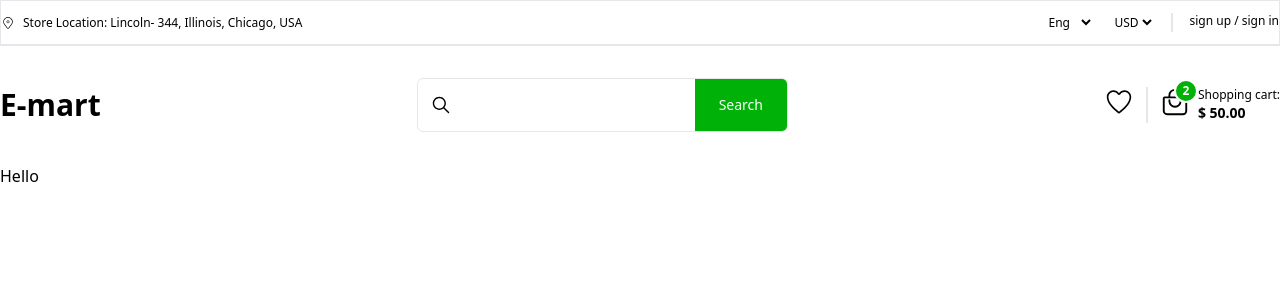
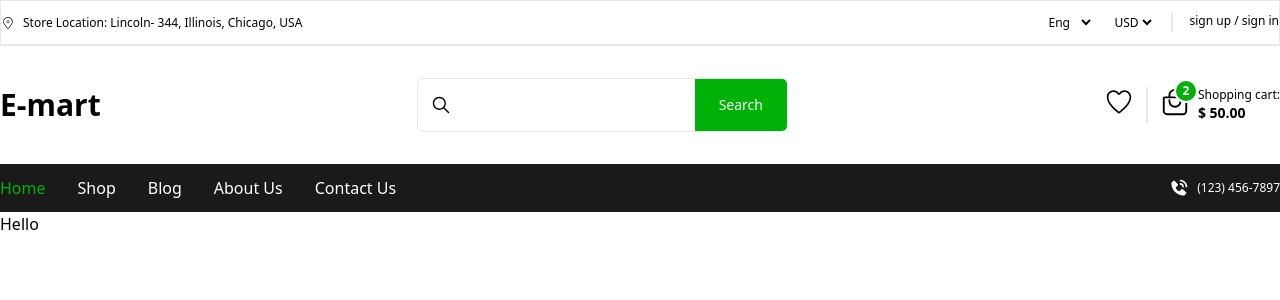
Before and after one commit to patharharsh/e-mart, a Next.js app: page / in a window 1280 px wide. Shown: the top 300 px of the page. Built offline with nearby package versions, Linux system fonts and the light colour scheme.

Commit message:
navbar added

```diff
--- a/src/components/MobileNav.tsx
+++ b/src/components/MobileNav.tsx
@@ -2,6 +2,7 @@
 import { useState } from "react";
 import TopNav from "./header/TopNav";
 import HeaderActionBtns from "./HeaderActionBtns";
+import Navbar from "./header/Navbar";
 
 const MobileNav = () => {
   const [isOpen, setIsOpen] = useState(false);
@@ -41,9 +42,8 @@ const MobileNav = () => {
           isOpen ? "translate-x-0" : "-translate-x-full"
         }`}
       >
-        <div className="">
-          <TopNav />
-        </div>
+        <TopNav />
+        <Navbar toggleDrawer={toggleDrawer} />
       </div>
       {isOpen && (
         <div
--- a/src/components/header/Header.tsx
+++ b/src/components/header/Header.tsx
@@ -2,6 +2,7 @@ import React from 'react'
 import TopNav from './TopNav'
 import MiddleNav from './MiddleNav'
 import MobileNav from '../MobileNav'
+import Navbar from './Navbar'
 
 const Header = () => {
   return (
@@ -11,6 +12,9 @@ const Header = () => {
         </div>
         <MobileNav />
         <MiddleNav />
+        <div className='hidden md:block'>
+        <Navbar />
+        </div>
     </div>
   )
 }
--- /dev/null
+++ b/src/components/header/Navbar.tsx
@@ -0,0 +1,56 @@
+"use client";
+import Link from "next/link";
+import { usePathname } from "next/navigation";
+import React from "react";
+import { BiSolidPhoneCall } from "react-icons/bi";
+
+const Navbar = ({toggleDrawer}: any) => {
+  const navbar = [
+    {
+      lable: "Home",
+      path: "/",
+    },
+    {
+      lable: "Shop",
+      path: "/shop",
+    },
+    {
+      lable: "Blog",
+      path: "/blog",
+    },
+    {
+      lable: "About Us",
+      path: "/about-us",
+    },
+    {
+      lable: "Contact Us",
+      path: "/contact-us",
+    },
+  ];
+
+  const pathname = usePathname();
+
+  const isActive  = (href: string) => pathname === href
+
+  return (
+    <>
+      <div className="md:bg-[#1A1A1A] py-3 md:text-white">
+        <div className="container mx-auto flex justify-between flex-col md:flex-row">
+          <div>
+            <ul className="flex px-6 md:p-0 md:items-center gap-8 flex-col md:flex-row">
+              {navbar?.map((item) => (
+                <li className=""> <Link href={item?.path} onClick={toggleDrawer}  className={`hover:text-[#00B207] ${isActive(item?.path) ? "text-[#00B207]" : ""} `}> {item?.lable} </Link></li>
+              ))}
+            </ul>
+          </div>
+          <div className="flex gap-2 items-center justify-center">
+            <BiSolidPhoneCall size={20} />{" "}
+            <span className="text-xs">(123) 456-7897</span>
+          </div>
+        </div>
+      </div>
+    </>
+  );
+};
+
+export default Navbar;
```
